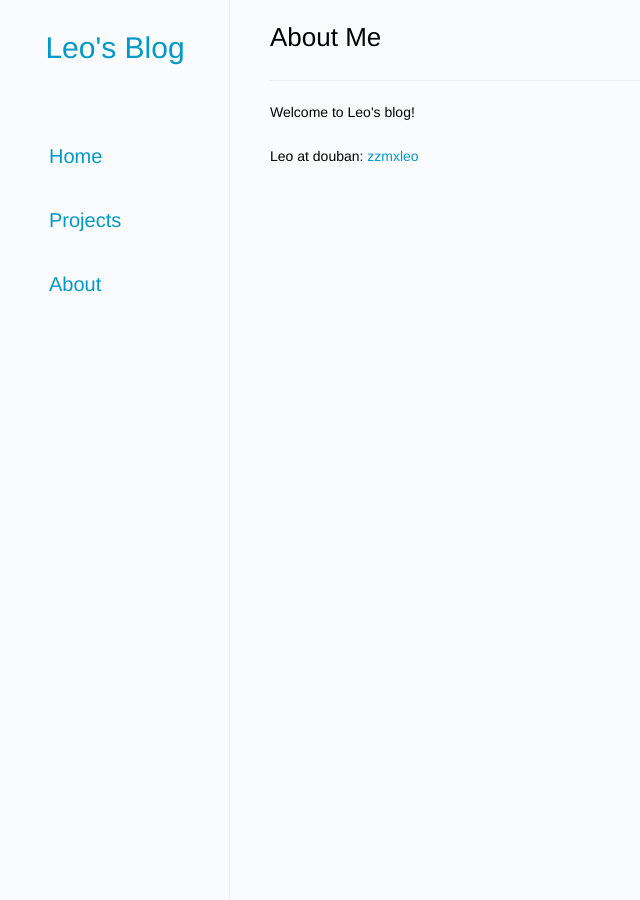
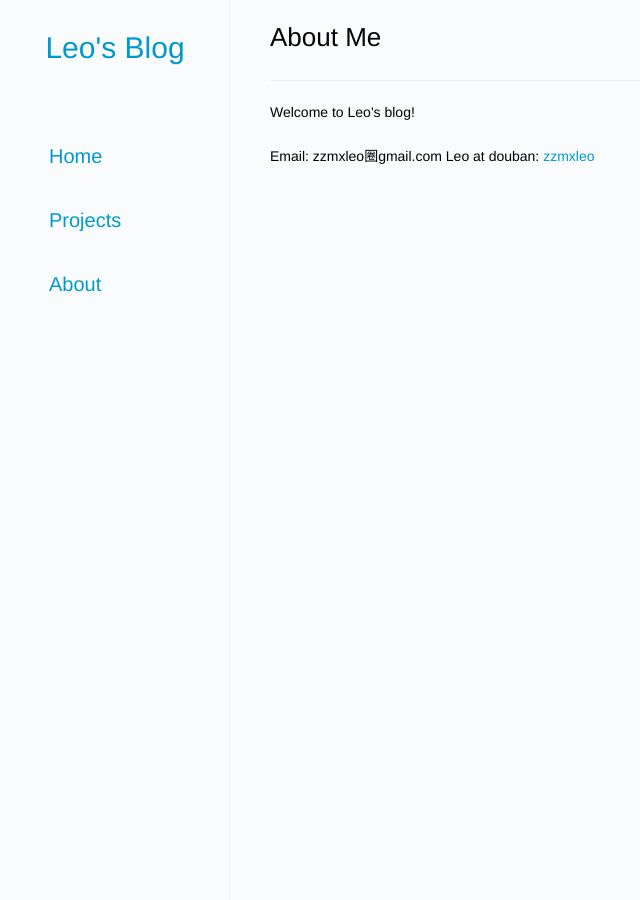
Before and after one commit to zzmxleo/zzmxleo.github.io, a Jekyll site: the page built from about.html, in a window 1280 px wide. Shown: the whole page, without its empty margins (0-640 px from the left). Built offline with Jekyll 4.4.1, drawn with Linux system fonts in a browser that asks for light colours; Markdown is read by kramdown in place of the engine named in the settings.

Commit message:
update email

```diff
--- a/about.html
+++ b/about.html
@@ -8,5 +8,6 @@ title: LeoX
   Welcome to Leo's blog!
 </p>
 <p>
+  Email: zzmxleo圈gmail.com
   Leo at douban: <a href="http://www.douban.com/people/zzmxleo/">zzmxleo</a>
 </p>
```
